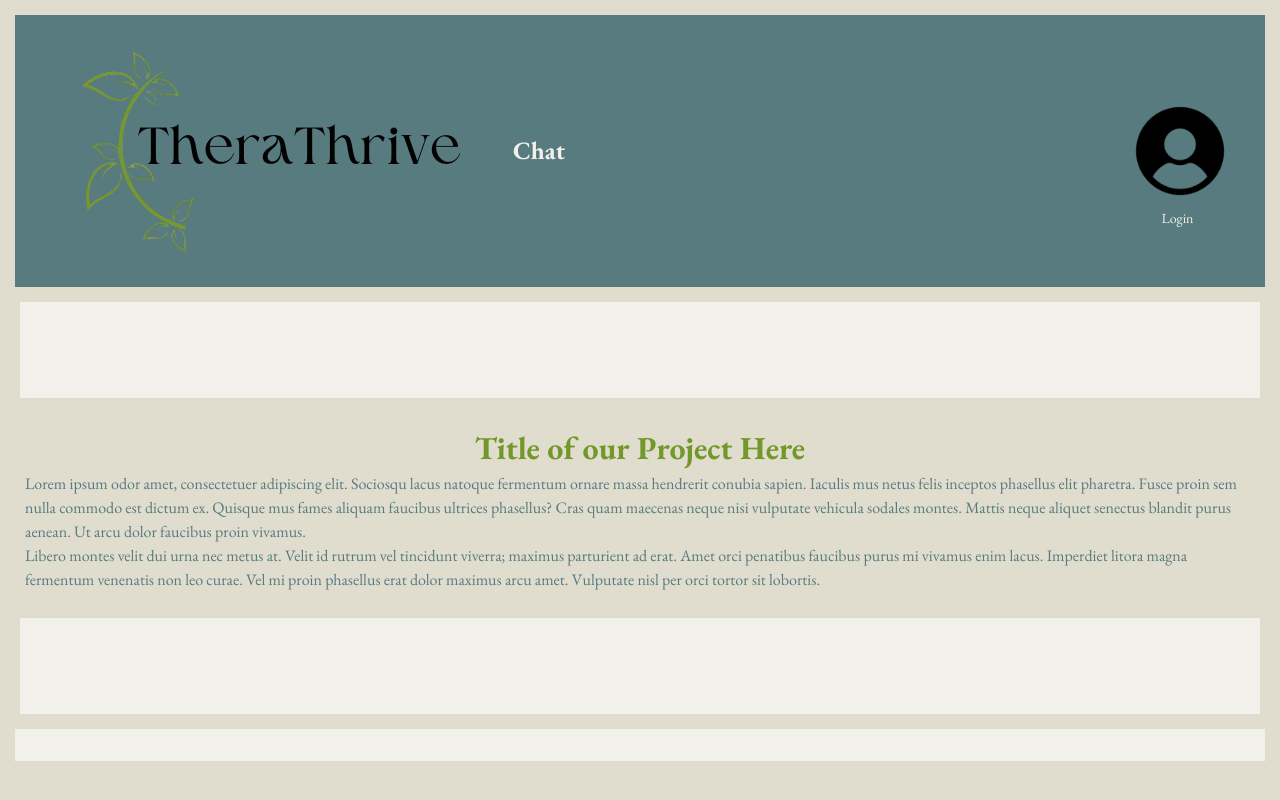
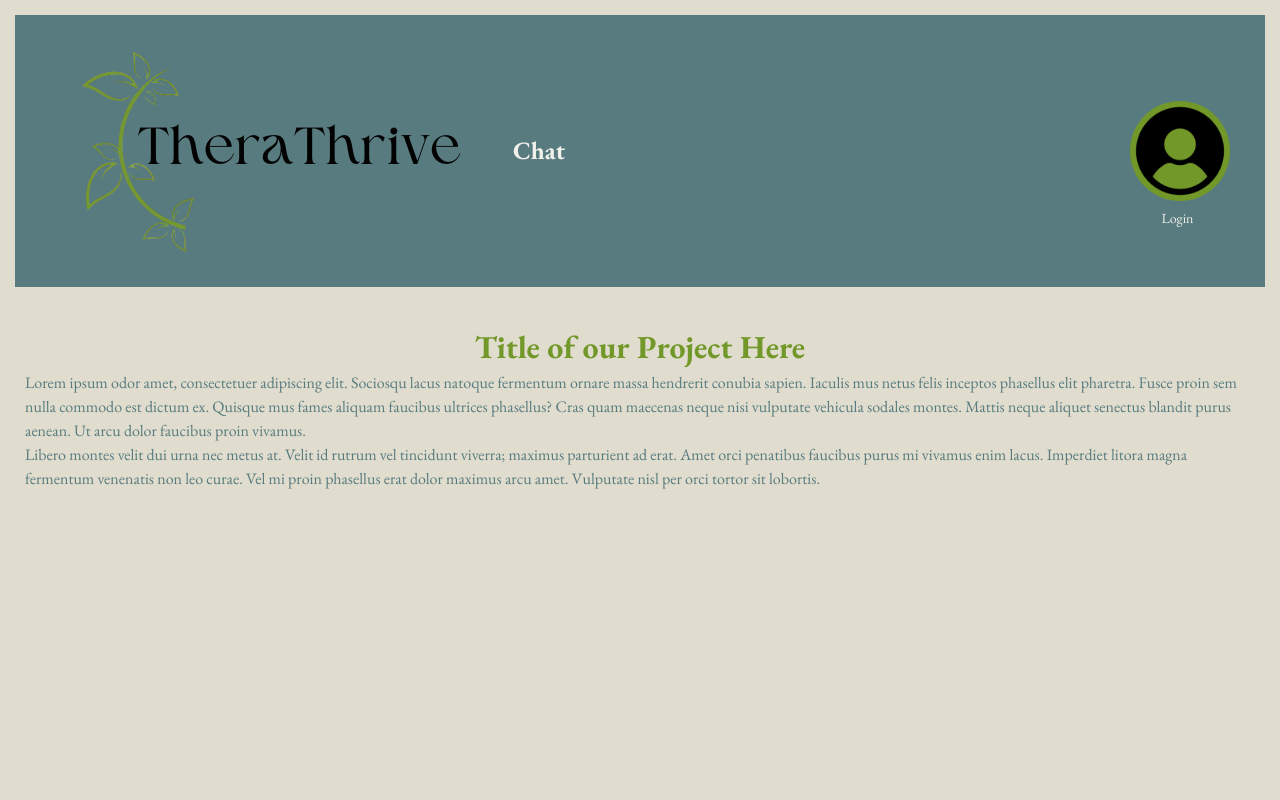
Before and after one commit to thavishkagamage/Integrated-Therapy-Software, a React (Create React App) app in the folder cbt_chatbot/front-end/: page / in a window 1280 px wide. Shown: the top 800 px of the page. Built offline with nearby package versions, Linux system fonts and the light colour scheme.

Commit message:
Updated styling of the logout button and deleted the white bars that were in each section

```diff
--- a/cbt_chatbot/front-end/src/components/app/App.css
+++ b/cbt_chatbot/front-end/src/components/app/App.css
@@ -124,7 +124,7 @@ button:hover {
   color: white;
 }
 
-/* Logout Button Styling */
+Logout Button Styling
 .user-state-container button {
   font-size: 25px;
   padding: 10px 10px;
@@ -136,6 +136,13 @@ button:hover {
 .user-icon {
   width: 100px;
   height: 100px;
+  background-color: var(--highlight-color); /* Default highlight color */
+  border-radius: 50%; /* Optional: make it circular */
+  transition: background-color 0.3s ease; /* Smooth transition */
+}
+
+.user-icon:hover {
+  background-color: var(--accent-color); /* Flip to accent color on hover */
 }
 
 .user-state-text {
--- a/cbt_chatbot/front-end/src/components/app/App.js
+++ b/cbt_chatbot/front-end/src/components/app/App.js
@@ -62,10 +62,10 @@ function App() {
             </ul>
             <div className="user-state-container">
               {isLoggedIn ? (
-                <button className="button user-state" onClick={handleLogout}>
+                <Link className="user-state" to="/" onClick={handleLogout}>
                   <img className="user-icon" src={UserIcon} alt="User Icon" />
                   <span className="user-state-text">Logout</span>
-                </button>
+                </Link>
               ) : (
                 <Link className="user-state" to="/login">
                   <img className="user-icon" src={UserIcon} alt="User Icon" />
@@ -76,7 +76,7 @@ function App() {
           </nav>
         </header>
         <div className="main-content-container">
-          <aside className="left-aside"></aside>
+          {/* <aside className="left-aside"></aside> */}
           <main>
             <Routes>
               <Route path="/" element={<Home />} />
@@ -92,9 +92,9 @@ function App() {
               <Route path="/goals" element={<Goals />} />  {/* New Goals Route */}
             </Routes>
           </main>
-          <aside className="right-aside"></aside>
+          {/* <aside className="right-aside"></aside> */}
         </div>
-        <div className="footer"></div>
+        {/* <div className="footer"></div> */}
       </Router>
     </div>
   );
```
